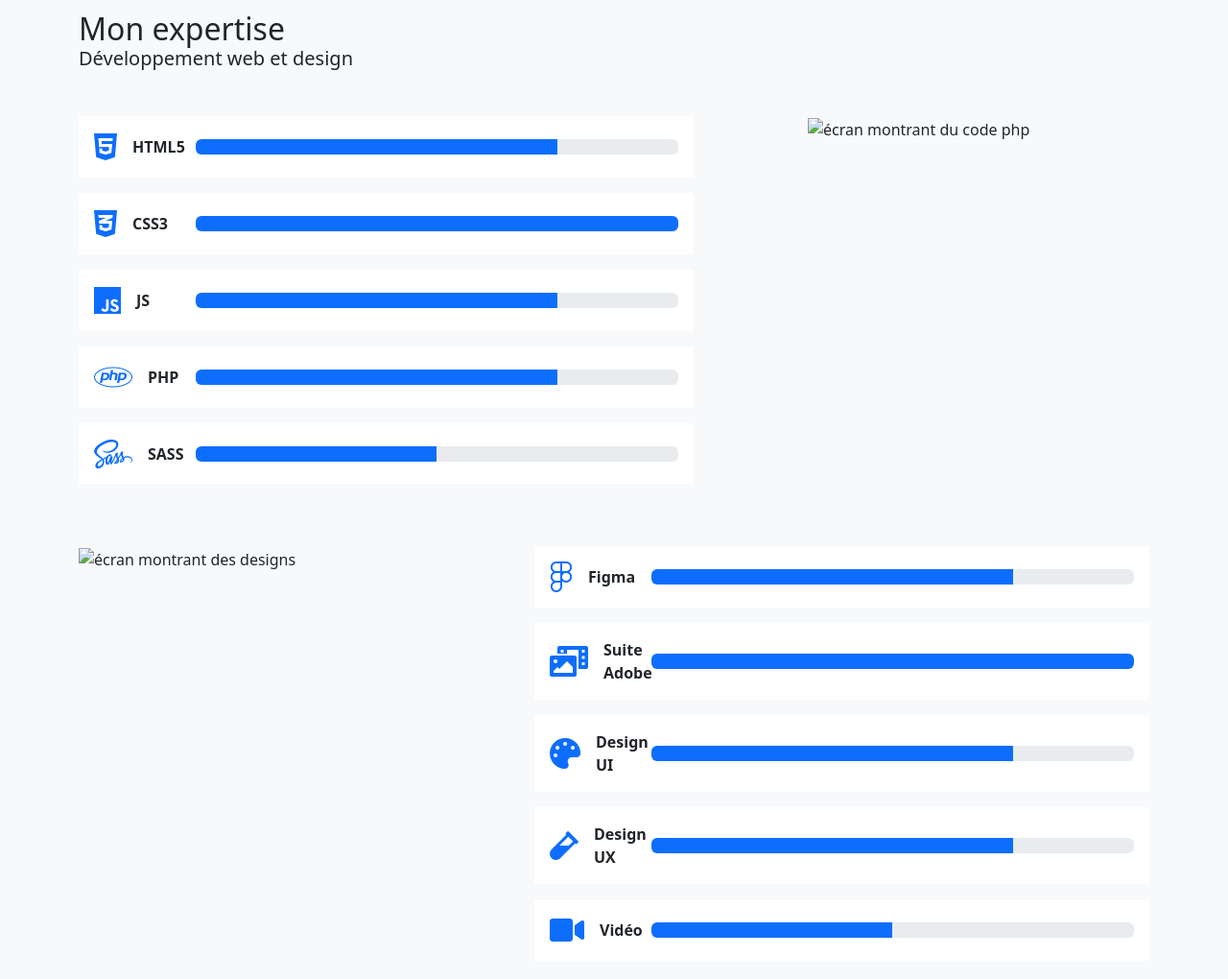
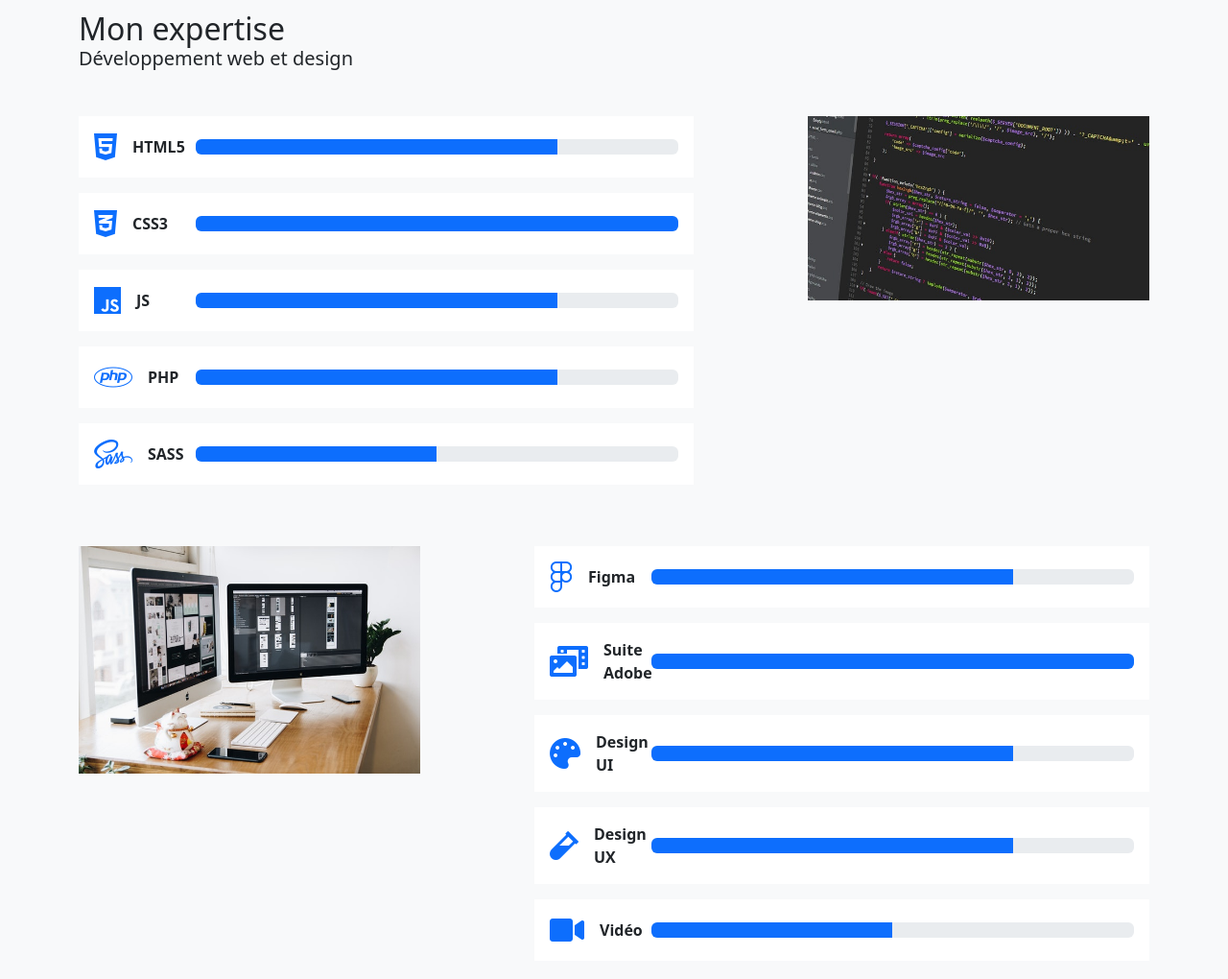
Before and after one commit to Gema-Lly/Portfolio, a plain HTML site: page index.html in a window 1280 px wide. Shown: the part 740-1760 px from the top of the page at 96% size. Drawn offline with nearby package versions, Linux system fonts and the light colour scheme; files that its build step writes are made by us from their sources; files whose address does not match are found by name.

Commit message:
Update index.html

```diff
--- a/index.html
+++ b/index.html
@@ -155,14 +155,14 @@
 
                     </div>
                     <div class="col-12 offset-md-1 col-md-4">
-                      <img src="./img/code.jpg" alt="écran montrant du code php" width="100%">
+                      <img src="code.jpg" alt="écran montrant du code php" width="100%">
                     </div>
                   </div>
 
                   <!-- Design -->
                   <div class="row gy-4 mt-4">
                     <div class="col-12 col-md-4">
-                      <img src="./img/design.jpg" alt="écran montrant des designs" width="100%">
+                      <img src="design.jpg" alt="écran montrant des designs" width="100%">
                     </div>
                     <div class="col-12 order-first offset-md-1 col-md-7 order-md-last">
 
@@ -541,7 +541,7 @@
 
                 <div class="row gy-4 mt-4">
                     <div class="col-12 col-md-5">
-                        <img src="./img/grab-a-coffee.jpg" alt="Image d'une tasse de café" width="100%">
+                        <img src="grab-a-coffee.jpg" alt="Image d'une tasse de café" width="100%">
                     </div>
                     <div class="col-12 offset-md-1 col-md-6">
 
```
